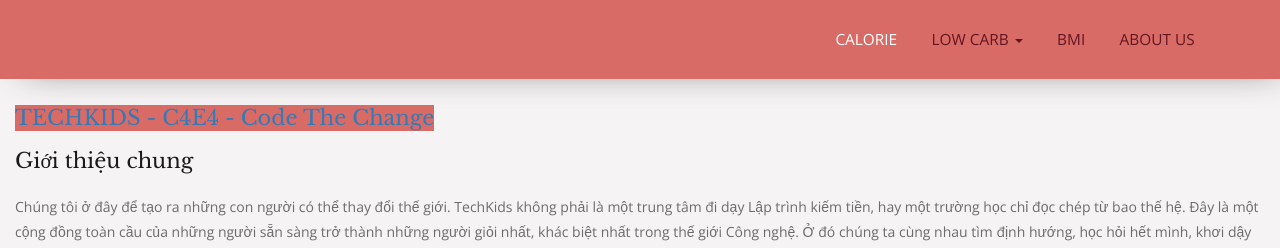
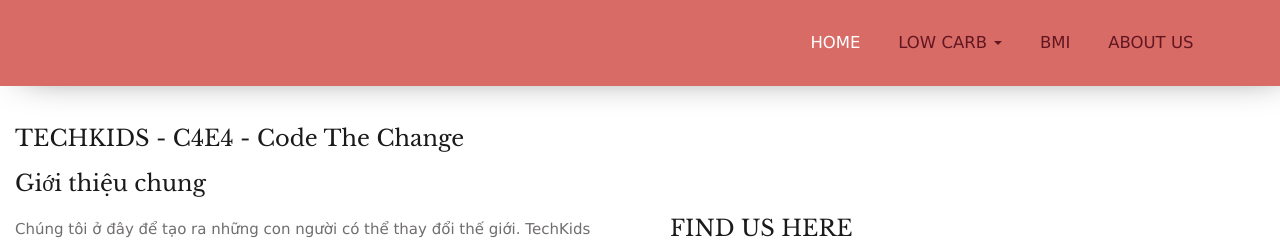
Before and after one commit to tranthanhtu/test123, a Flask app: a page that uses templates/About Us.html in a window 1280 px wide. Shown: the top 248 px of the page. Run offline with Flask 2, Linux system fonts and the light colour scheme; some libraries are stand-ins or nearby versions.

Commit message:
no message

```diff
--- a/templates/About Us.html
+++ b/templates/About Us.html
@@ -21,6 +21,26 @@
 <script src="js/jquery.min.js"></script>
 <link rel="stylesheet" href="css/flexslider.css" type="text/css" media="screen" />
 <script src="js/simpleCart.min.js"> </script>
+ <link href="css/bootstrap.css" rel="stylesheet" type="text/css" media="all">
+<link href="css/style.css" rel="stylesheet" type="text/css" media="all" />
+<meta name="viewport" content="width=device-width, initial-scale=1">
+<meta http-equiv="Content-Type" content="text/html; charset=utf-8" />
+<meta name="keywords" content="Spicemystery Responsive web template, Bootstrap Web Templates, Flat Web Templates, Andriod Compatible web template,
+Smartphone Compatible web template, free webdesigns for Nokia, Samsung, LG, SonyErricsson, Motorola web design" />
+<script type="application/x-javascript"> addEventListener("load", function() { setTimeout(hideURLbar, 0); }, false); function hideURLbar(){ window.scrollTo(0,1); } </script>
+<link href='http://fonts.googleapis.com/css?family=Open+Sans:400,300,600,700,800' rel='stylesheet' type='text/css'>
+<link href='http://fonts.googleapis.com/css?family=Libre+Baskerville:400,700' rel='stylesheet' type='text/css'>
+<script src="js/jquery.min.js"></script>
+<link rel="stylesheet" href="css/flexslider.css" type="text/css" media="screen" />
+<script src="js/simpleCart.min.js"> </script>
+<meta name="viewport" content="width=device-width, initial-scale=1">
+    <meta charset="utf-8">
+  <meta name="viewport" content="width=device-width, initial-scale=1">
+  <link rel="stylesheet" href="http://maxcdn.bootstrapcdn.com/bootstrap/3.3.6/css/bootstrap.min.css">
+  <script src="https://ajax.googleapis.com/ajax/libs/jquery/1.12.2/jquery.min.js"></script>
+  <script src="http://maxcdn.bootstrapcdn.com/bootstrap/3.3.6/js/bootstrap.min.js"></script>
+<link rel="stylesheet" href="http://www.w3schools.com/lib/w3.css">
+<script type="text/javascript" src="https%3A%2F%2Fcse.google.com%2Fcse/tools/onthefly?form=searchbox_demo&lang="></script>
 </head>
 <body>
 <!-- header -->
@@ -34,7 +54,7 @@
 				<div class="head-nav">
 					<span class="menu"> </span>
 						<ul>
-                            <li class="active"><a  href="/index">CALORIE</a></li>
+                             <li class="active"><a  href="/index">HOME</a></li>
 							<li class="dropdown" ><a class="dropdown-toggle" data-toggle="dropdown" href="/lowcarb">LOW CARB <span class="caret"></span></a>
                                 <ul class="dropdown-menu" style="min-width:139px;background-color: #D96B66;" >
                                   <li><a href="/lowcarb">RECIPES</a></li>
@@ -42,7 +62,7 @@
                                 </ul>
                               </li>
 							<li><a href="/BMI">BMI</a></li>
-							<li><a href="/About Us">ABOUT US</a></li>
+							<li><a href="/About%20Us">ABOUT US</a></li>
 								<div class="clearfix"> </div>
 						</ul>
 								<!-- script-for-nav -->
@@ -64,8 +84,7 @@
 				</div>
 					<div class="clearfix"> </div>
 			</div>
-	</div>
-<!-- header -->
+	</div><!-- header -->
 <!-- contact -->
  <div class="contact-details">
 
--- a/templates/BMI.html
+++ b/templates/BMI.html
@@ -53,7 +53,7 @@
 				<div class="head-nav">
 					<span class="menu"> </span>
 						<ul>
-                             <li class="active"><a  href="/index">CALORIE</a></li>
+                             <li class="active"><a  href="/index">HOME</a></li>
 							<li class="dropdown" ><a class="dropdown-toggle" data-toggle="dropdown" href="/lowcarb">LOW CARB <span class="caret"></span></a>
                                 <ul class="dropdown-menu" style="min-width:139px;background-color: #D96B66;" >
                                   <li><a href="/lowcarb">RECIPES</a></li>
--- a/templates/BMI_request.html
+++ b/templates/BMI_request.html
@@ -53,7 +53,7 @@
 				<div class="head-nav">
 					<span class="menu"> </span>
 						<ul>
-                             <li class="active"><a  href="/index">CALORIE</a></li>
+                             <li class="active"><a  href="/index">HOME</a></li>
 							<li class="dropdown" ><a class="dropdown-toggle" data-toggle="dropdown" href="/lowcarb">LOW CARB <span class="caret"></span></a>
                                 <ul class="dropdown-menu" style="min-width:139px;background-color: #D96B66;" >
                                   <li><a href="/lowcarb">RECIPES</a></li>
--- a/templates/index.html
+++ b/templates/index.html
@@ -53,7 +53,7 @@
 				<div class="head-nav">
 					<span class="menu"> </span>
 						<ul>
-                            <li class="active"><a  href="/index">CALORIE</a></li>
+                            <li class="active"><a  href="/index">HOME</a></li>
 							<li class="dropdown" ><a class="dropdown-toggle" data-toggle="dropdown" href="/lowcarb">LOW CARB <span class="caret"></span></a>
                                 <ul class="dropdown-menu" style="min-width:139px;background-color: #D96B66;" >
                                   <li><a href="/lowcarb">RECIPES</a></li>
--- a/templates/lowcarb.html
+++ b/templates/lowcarb.html
@@ -53,7 +53,7 @@
 				<div class="head-nav">
 					<span class="menu"> </span>
 						<ul>
-                             <li class="active"><a  href="/index">CALORIE</a></li>
+                             <li class="active"><a  href="/index">HOME</a></li>
 							<li class="dropdown" ><a class="dropdown-toggle" data-toggle="dropdown" href="/lowcarb">LOW CARB <span class="caret"></span></a>
                                 <ul class="dropdown-menu" style="min-width:139px;background-color: #D96B66;" >
                                   <li><a href="/lowcarb">RECIPES</a></li>
--- a/templates/search.html
+++ b/templates/search.html
@@ -43,7 +43,7 @@
 				<div class="head-nav">
 					<span class="menu"> </span>
 						<ul>
-                             <li class="active"><a  href="/index">CALORIE</a></li>
+                             <li class="active"><a  href="/index">HOME</a></li>
 							<li class="dropdown" ><a class="dropdown-toggle" data-toggle="dropdown" href="/lowcarb">LOW CARB <span class="caret"></span></a>
                                 <ul class="dropdown-menu" style="min-width:139px;background-color: #D96B66;" >
                                   <li><a href="/lowcarb">RECIPES</a></li>
--- a/templates/shop.html
+++ b/templates/shop.html
@@ -53,7 +53,7 @@
 				<div class="head-nav">
 					<span class="menu"> </span>
 						<ul>
-                             <li class="active"><a  href="/index">CALORIE</a></li>
+                             <li class="active"><a  href="/index">HOME</a></li>
 							<li class="dropdown" ><a class="dropdown-toggle" data-toggle="dropdown" href="/lowcarb">LOW CARB <span class="caret"></span></a>
                                 <ul class="dropdown-menu" style="min-width:139px;background-color: #D96B66;" >
                                   <li><a href="/lowcarb">RECIPES</a></li>
```
